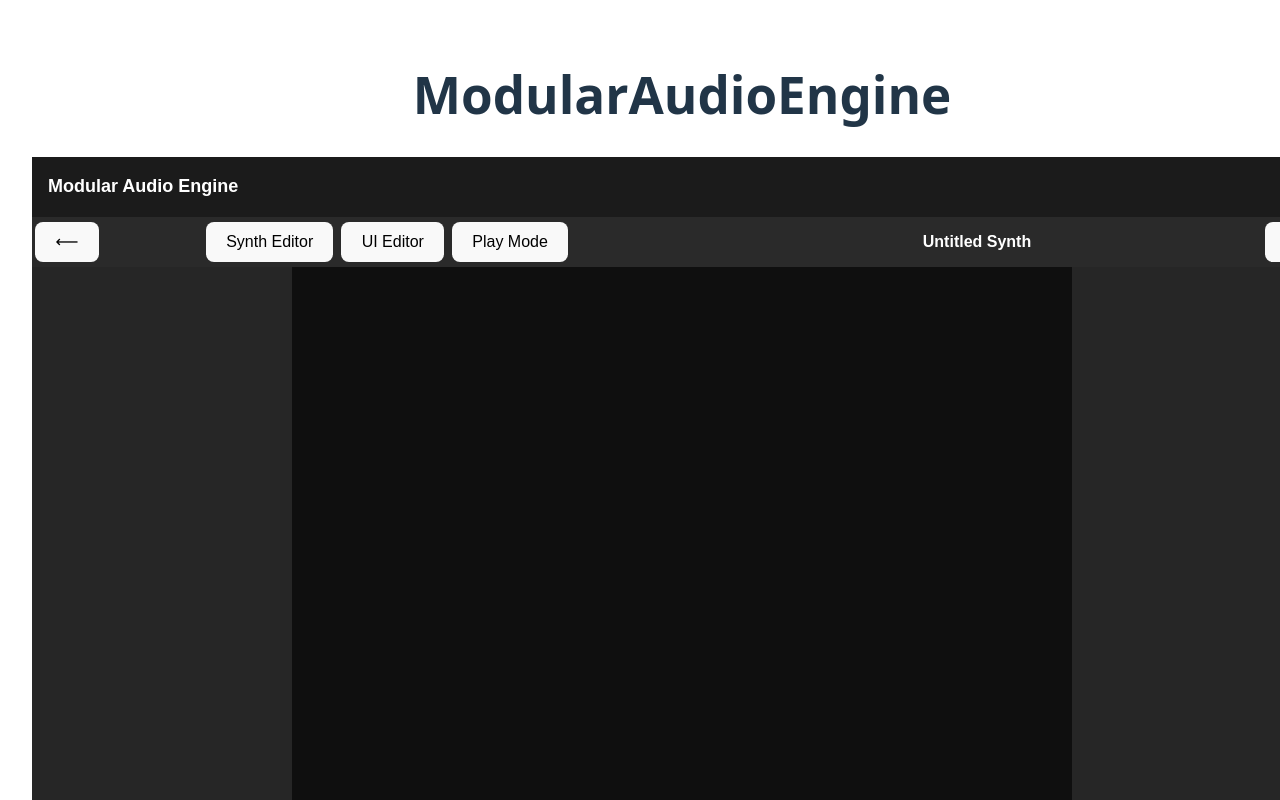
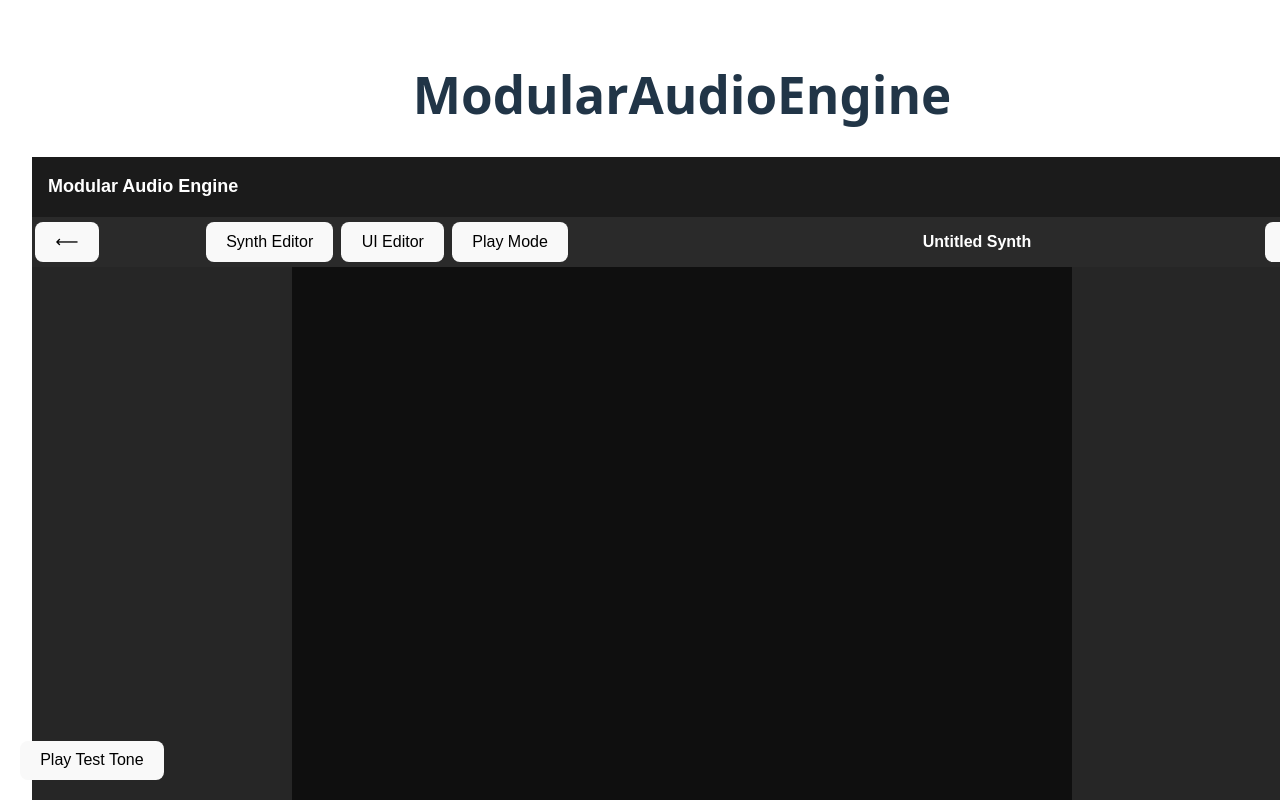
Before and after one commit to abonello/modular-audio-engine, a React (Vite) app: page / in a window 1280 px wide. Shown: the top 800 px of the page. Built offline with nearby package versions, Linux system fonts and the light colour scheme.

Commit message:
Test the audio engine by playing a test tone.

```diff
--- a/src/audio/AudioEngine.ts
+++ b/src/audio/AudioEngine.ts
@@ -4,6 +4,7 @@
  */
 
 import { Patch } from "../model/PatchTypes";
+
 
 export class AudioEngine {
   private context: AudioContext;
@@ -13,12 +14,27 @@ export class AudioEngine {
   }
 
   async start() {
-    // required for browser autoplay restrictions
+    // Must be called from a user gesture
     await this.context.resume();
   }
 
-  loadPatch(patch: Patch) {
-    console.log("Loading patch:", patch);
-    // TODO: implement node creation + connections
+  playTestTone() {
+    const osc = this.context.createOscillator();
+    const gain = this.context.createGain();
+
+    osc.type = "sine";
+    osc.frequency.value = 440;
+
+    gain.gain.value = 0.5;
+
+    // connect
+    osc.connect(gain);
+    gain.connect(this.context.destination);
+
+    // play
+    osc.start();
+
+    // stop after 3 seconds
+    osc.stop(this.context.currentTime + 3);
   }
 }
--- a/src/ui/Layout/Workspace.tsx
+++ b/src/ui/Layout/Workspace.tsx
@@ -3,7 +3,23 @@
  */
 
 import React from "react";
+import { AudioEngine } from "../../audio/AudioEngine";
+
+const engine = new AudioEngine();
 
 export default function Workspace({ children }: { children: React.ReactNode }) {
-  return <main className="workspace">{children}</main>;
+  const handlePlay = async () => {
+    await engine.start();   // required for user gesture
+    engine.playTestTone();
+  };
+  // return <main className="workspace">{children}</main>;
+  return (
+    <main className="workspace">
+      {children}
+
+      <div className="testControls">
+        <button onClick={handlePlay}>Play Test Tone</button>
+      </div>
+    </main>
+  );
 }
--- a/src/ui/Layout/layout.css
+++ b/src/ui/Layout/layout.css
@@ -94,6 +94,12 @@
   color: white;
 }
 
+.testControls {
+  position: absolute;
+  bottom: 20px;
+  left: 20px;
+}
+
 /* FOOTER */
 .footer {
   height: 40px;
```
